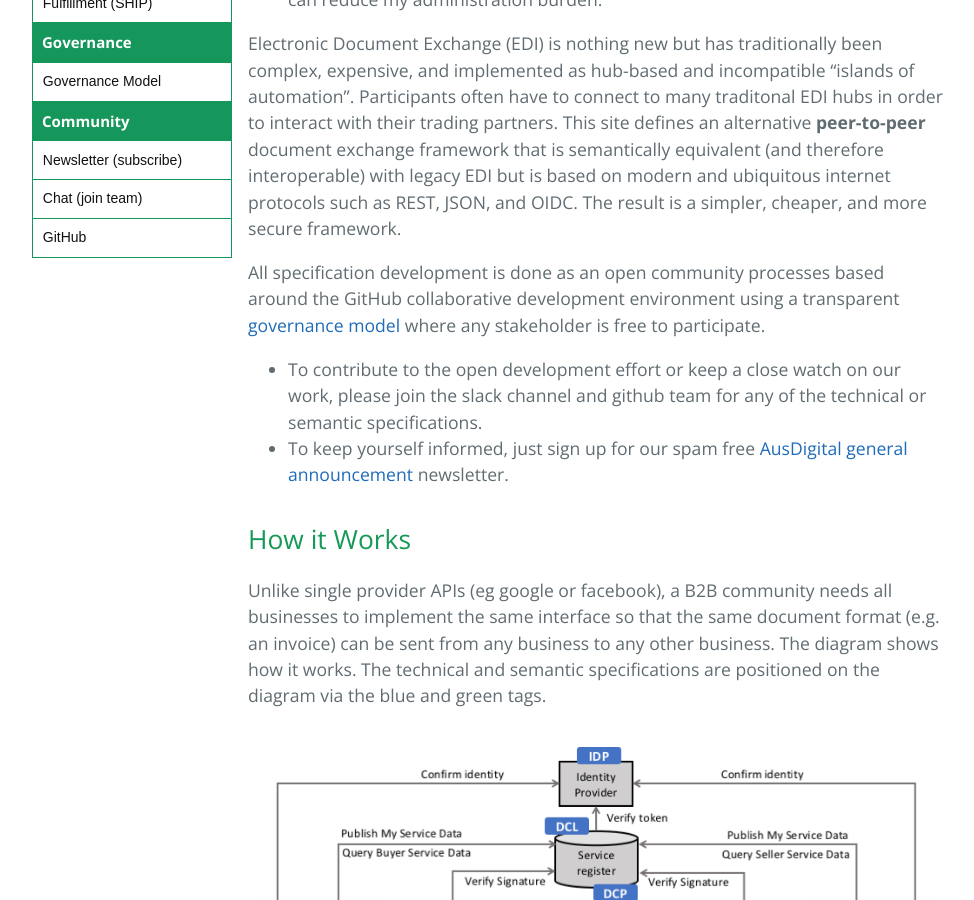
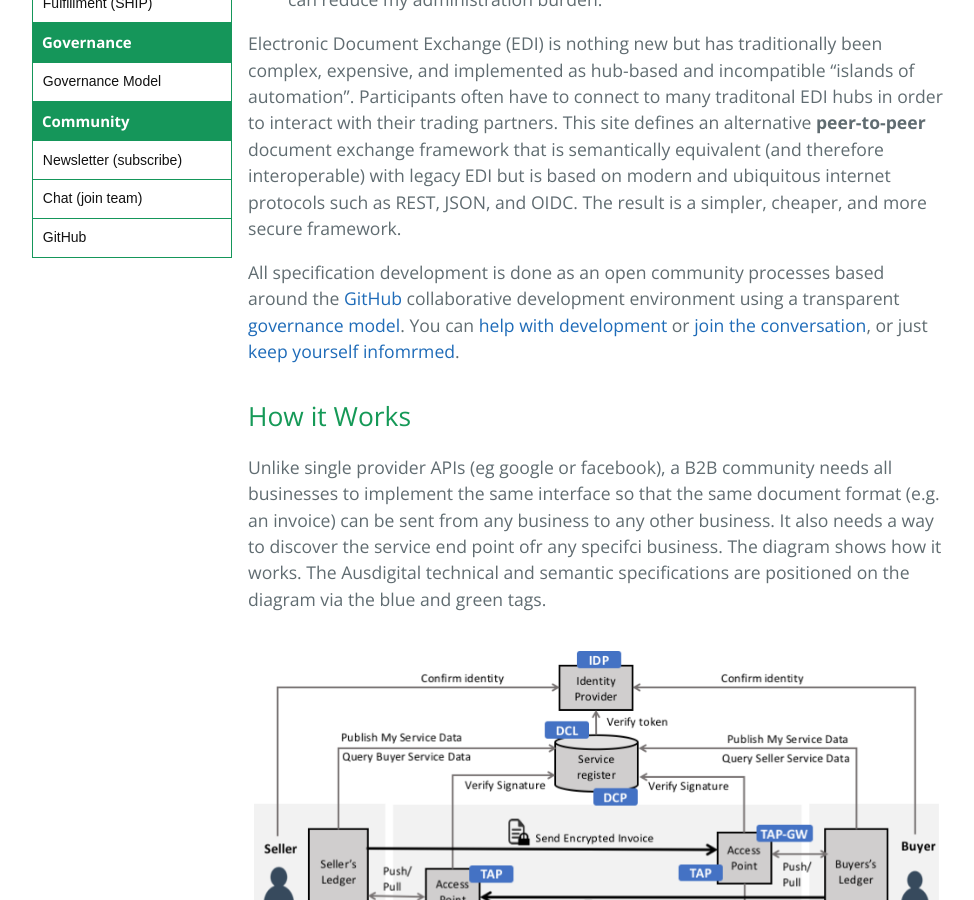
Before and after one commit to ausdigital/ausdigital.github.io, a Jekyll site: the page built from index.md, in a window 1280 px wide and 900 px high, scrolled down 909 px. Shown: the whole window, without its empty margins (112-1086 px from the left). Built offline with Jekyll 4.4.1, drawn with Linux system fonts in a browser that asks for light colours; our own code applies the rules of GitHub Pages for plain Markdown files.

Commit message:
minor tweaks

```diff
--- a/index.md
+++ b/index.md
@@ -14,14 +14,11 @@ Established by the [Digital Business Council](http://digitalbusinesscouncil.com.
 
 Electronic Document Exchange (EDI) is nothing new but has traditionally been complex, expensive, and implemented as hub-based and incompatible "islands of automation". Participants often have to connect to many traditonal EDI hubs in order to interact with their trading partners.  This site defines an alternative **peer-to-peer** document exchange framework that is semantically equivalent (and therefore interoperable) with legacy EDI but is based on modern and ubiquitous internet protocols such as REST, JSON, and OIDC. The result is a simpler, cheaper, and more secure framework.
 
-All specification development is done as an open community processes based around the GitHub collaborative development environment using a transparent [governance model](/pages/governance-model.md) where any stakeholder is free to participate.
-
-* To contribute to the open development effort or keep a close watch on our work, please join the slack channel and github team for any of the technical or semantic specifications.
-* To keep yourself informed, just sign up for our spam free <a href="http://eepurl.com/ctZ6hf">AusDigital general announcement</a> newsletter.
+All specification development is done as an open community processes based around the [GitHub](https://github.com/ausdigital) collaborative development environment using a transparent [governance model](/pages/governance-model.md). You can [help with development](https://github.com/ausdigital) or [join the conversation](http://chat.ausdigital.org/), or just [keep yourself infomrmed](http://eepurl.com/ctZ6hf).
 
 ## How it Works
 
-Unlike single provider APIs (eg google or facebook), a B2B community needs all businesses to implement the same interface so that the same document format (e.g. an invoice) can be sent from any business to any other business. The diagram shows how it works.  The technical and semantic specifications are positioned on the diagram via the blue and green tags.
+Unlike single provider APIs (eg google or facebook), a B2B community needs all businesses to implement the same interface so that the same document format (e.g. an invoice) can be sent from any business to any other business. It also needs a way to discover the service end point ofr any specifci business. The diagram shows how it works. The Ausdigital technical and semantic specifications are positioned on the diagram via the blue and green tags.
 
 ![Framework Diagram](images/AusDigitalHomepage.png)
 
```
